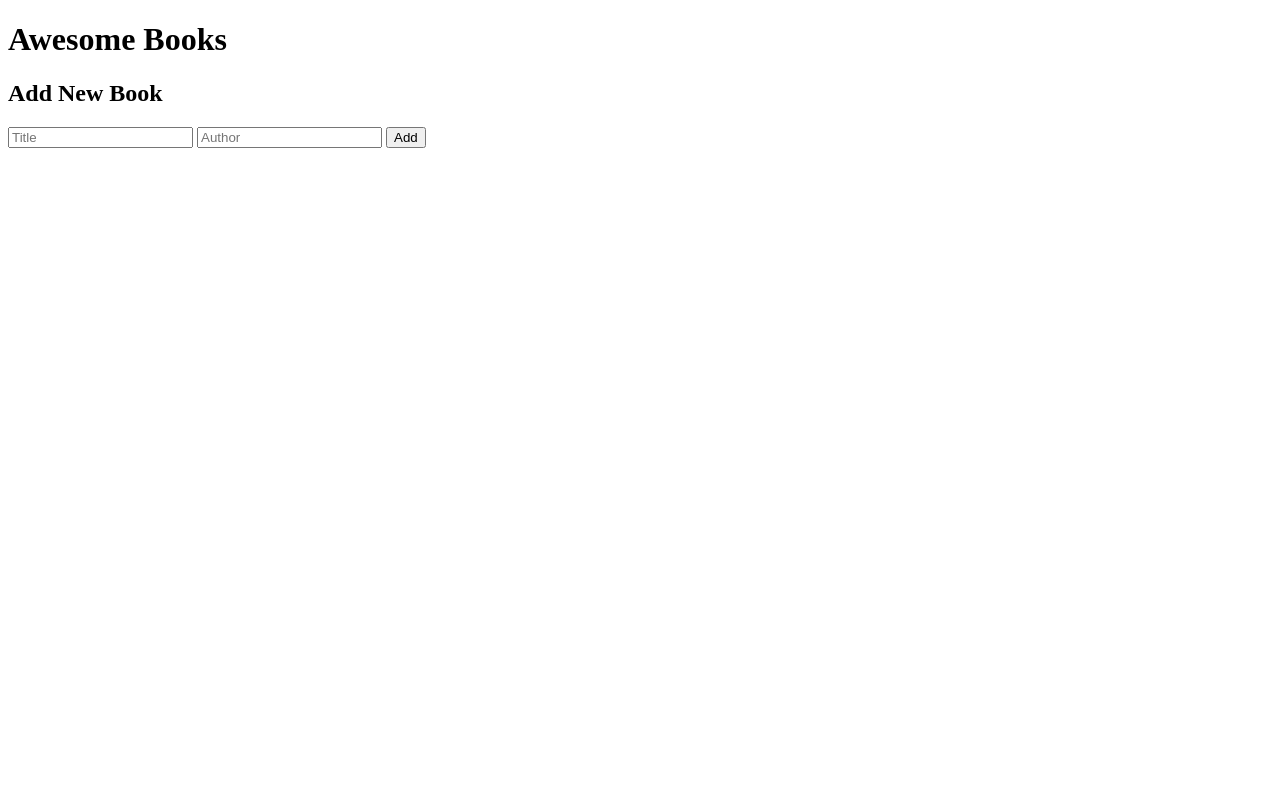
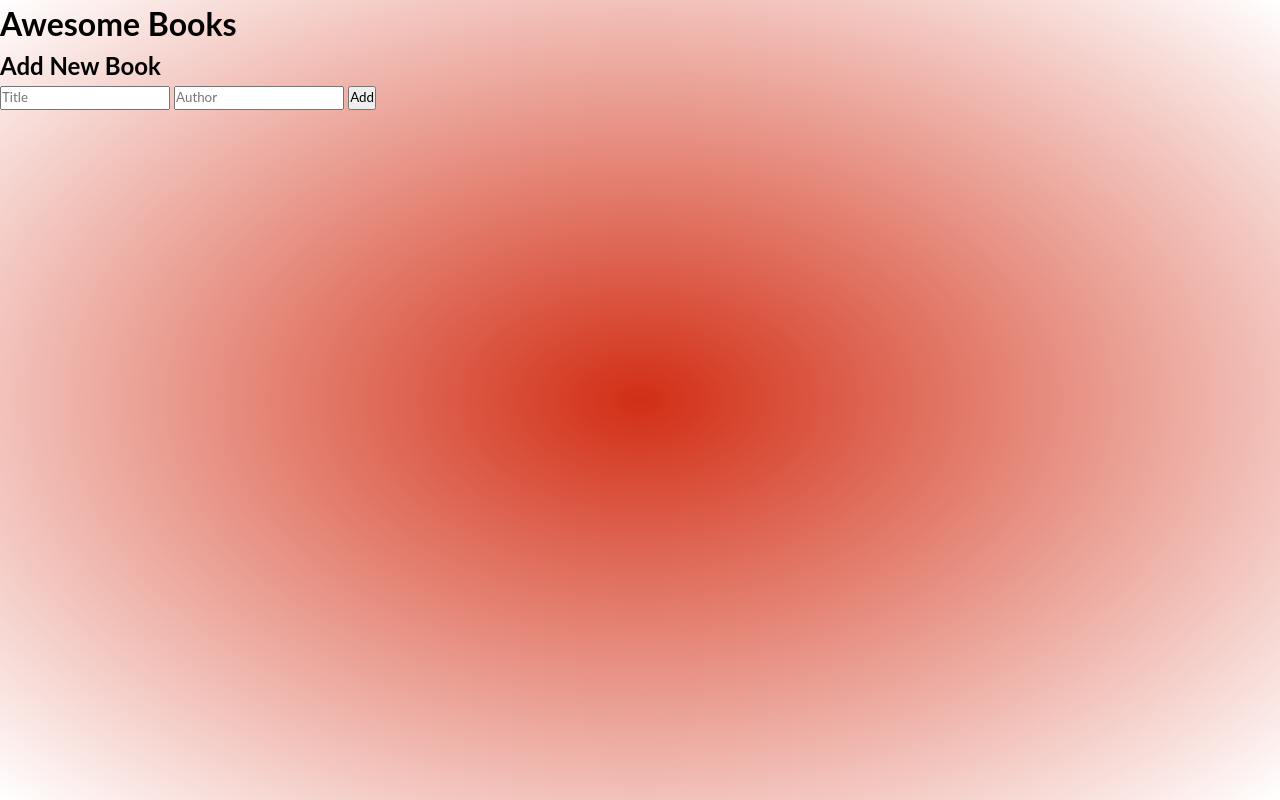
Before and after one commit to kendoriddy/awesome-books-v1, a website: page index.html in a window 1280 px wide. Drawn offline with Linux system fonts and the light colour scheme.

Commit message:
Add css styling

```diff
--- a/index.html
+++ b/index.html
@@ -5,6 +5,7 @@
     <meta http-equiv="X-UA-Compatible" content="IE=edge" />
     <meta name="viewport" content="width=device-width, initial-scale=1.0" />
     <title>Awesome Books by RideOnOne</title>
+    <link rel="stylesheet" href="styles.css">
   </head>
   <body>
     <div class="container">
--- a/js/index.js
+++ b/js/index.js
@@ -60,9 +60,7 @@ function addBook(title, author) {
 
   const bookEntry = {
     id,
-
     title,
-
     author,
   };
 
--- /dev/null
+++ b/styles.css
@@ -0,0 +1,19 @@
+* {
+  margin: 0;
+  padding: 0;
+  box-sizing: border-box;
+  font-family: "Lato", sans-serif;
+  line-height: 1.5;
+}
+
+body {
+  position: relative;
+  background: radial-gradient(rgb(210, 46, 21), transparent);
+  background-repeat: no-repeat;
+  height: 100vh;
+  background-size: cover;
+  top: 0;
+  bottom: 0;
+  right: 0;
+  left: 0;
+}
```
